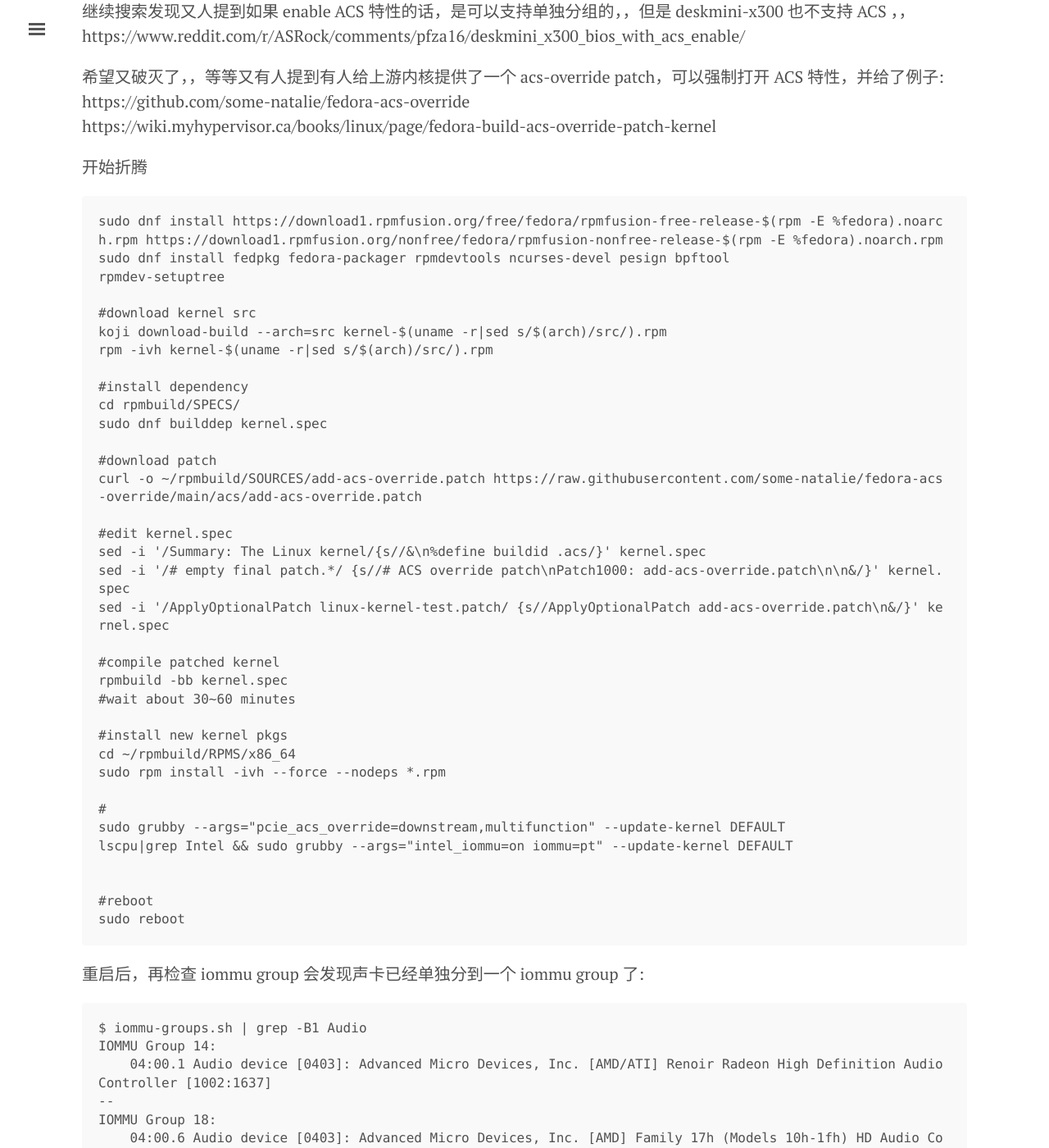
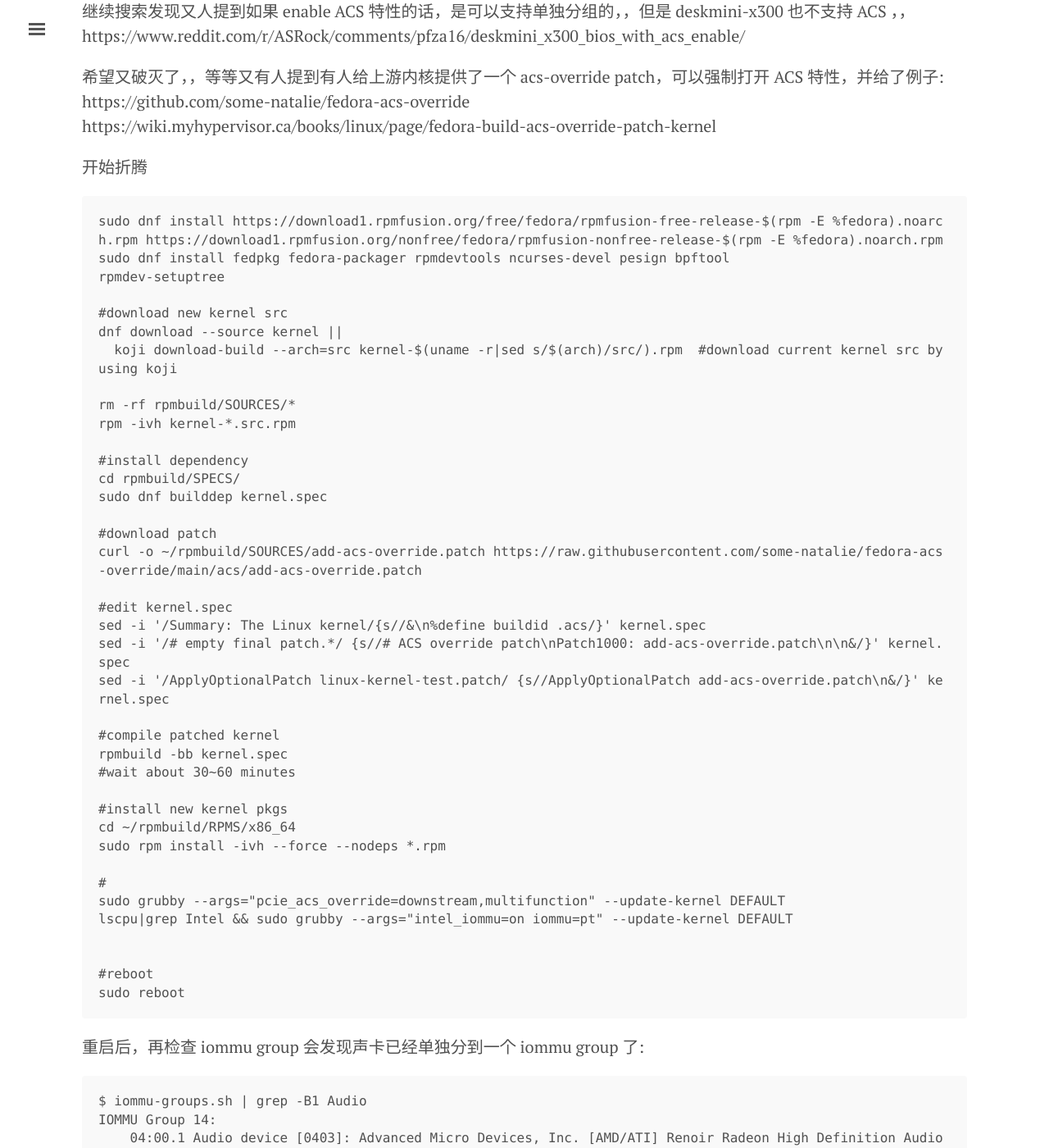
Before and after one commit to tcler/tcler.github.io, a Jekyll site: the page built from _posts/2022-01-12-deskmini-x300-passthru-sound-to-VM.md, in a window 1280 px wide and 1400 px high, scrolled down 846 px. Shown: the whole window at 82% size. Built offline with Jekyll 4.4.1, drawn with Linux system fonts in a browser that asks for light colours.

Commit message:
Update 2022-01-12-deskmini-x300-passthru-sound-to-VM.md

```diff
--- a/_posts/2022-01-12-deskmini-x300-passthru-sound-to-VM.md
+++ b/_posts/2022-01-12-deskmini-x300-passthru-sound-to-VM.md
@@ -35,9 +35,12 @@ sudo dnf install https://download1.rpmfusion.org/free/fedora/rpmfusion-free-rele
 sudo dnf install fedpkg fedora-packager rpmdevtools ncurses-devel pesign bpftool
 rpmdev-setuptree
 
-#download kernel src
-koji download-build --arch=src kernel-$(uname -r|sed s/$(arch)/src/).rpm
-rpm -ivh kernel-$(uname -r|sed s/$(arch)/src/).rpm
+#download new kernel src
+dnf download --source kernel ||
+  koji download-build --arch=src kernel-$(uname -r|sed s/$(arch)/src/).rpm  #download current kernel src by using koji
+
+rm -rf rpmbuild/SOURCES/*
+rpm -ivh kernel-*.src.rpm
 
 #install dependency
 cd rpmbuild/SPECS/
```
